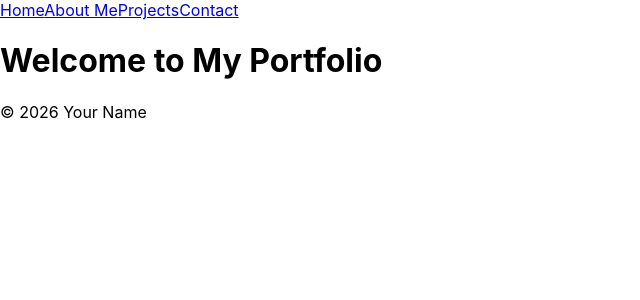
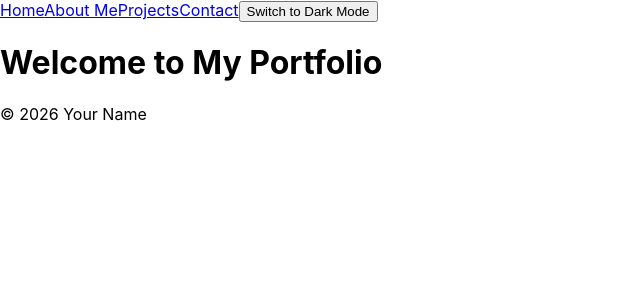
Before and after one commit to Bethelhem-Yirga/portfolio, a React (Create React App) app: page / in a window 1280 px wide. Shown: the top 300 px of the page, without its empty margins (0-640 px from the left). Built offline with nearby package versions, Linux system fonts and the light colour scheme.

Commit message:
navbar theme

```diff
--- a/src/App.js
+++ b/src/App.js
@@ -1,15 +1,23 @@
-import { BrowserRouter as Router, Routes, Route } from 'react-router-dom';
+import { useState } from 'react';
 import Navbar from './components/Navbar';
 import AboutMe from './components/AboutMe';
 import Projects from './components/Projects';
 import Contact from './components/Contact';
 import Footer from './components/Footer';
+import { BrowserRouter as Router, Routes, Route } from 'react-router-dom';
 
-const App = () => (
+const App = () => {
+    const [theme, setTheme] = useState('light');
+
+    const toggleTheme = () => {
+        setTheme(theme === 'light' ? 'dark' : 'light');
+    };
+
+    return (
         <Router>
-        <div>
-            <Navbar />
-            <Routes> {/* Use Routes instead of Switch */}
+            <div className={theme}>
+                <Navbar theme={theme} toggleTheme={toggleTheme} />
+                <Routes>
                     <Route path="/" element={<h1>Welcome to My Portfolio</h1>} />
                     <Route path="/about" element={<AboutMe />} />
                     <Route path="/projects" element={<Projects />} />
@@ -19,5 +27,6 @@ const App = () => (
             </div>
         </Router>
     );
+};
 
 export default App;
--- a/src/components/Navbar.js
+++ b/src/components/Navbar.js
@@ -1,12 +1,15 @@
 import { Link } from 'react-router-dom';
 
-const Navbar = () => {
+const Navbar = ({ theme, toggleTheme }) => {
     return (
         <nav>
             <Link to="/">Home</Link>
             <Link to="/about">About Me</Link>
             <Link to="/projects">Projects</Link>
             <Link to="/contact">Contact</Link>
+            <button onClick={toggleTheme}>
+                Switch to {theme === 'light' ? 'Dark' : 'Light'} Mode
+            </button>
         </nav>
     );
 };
```
Lines whose indentation alone changed are shown as unchanged.
